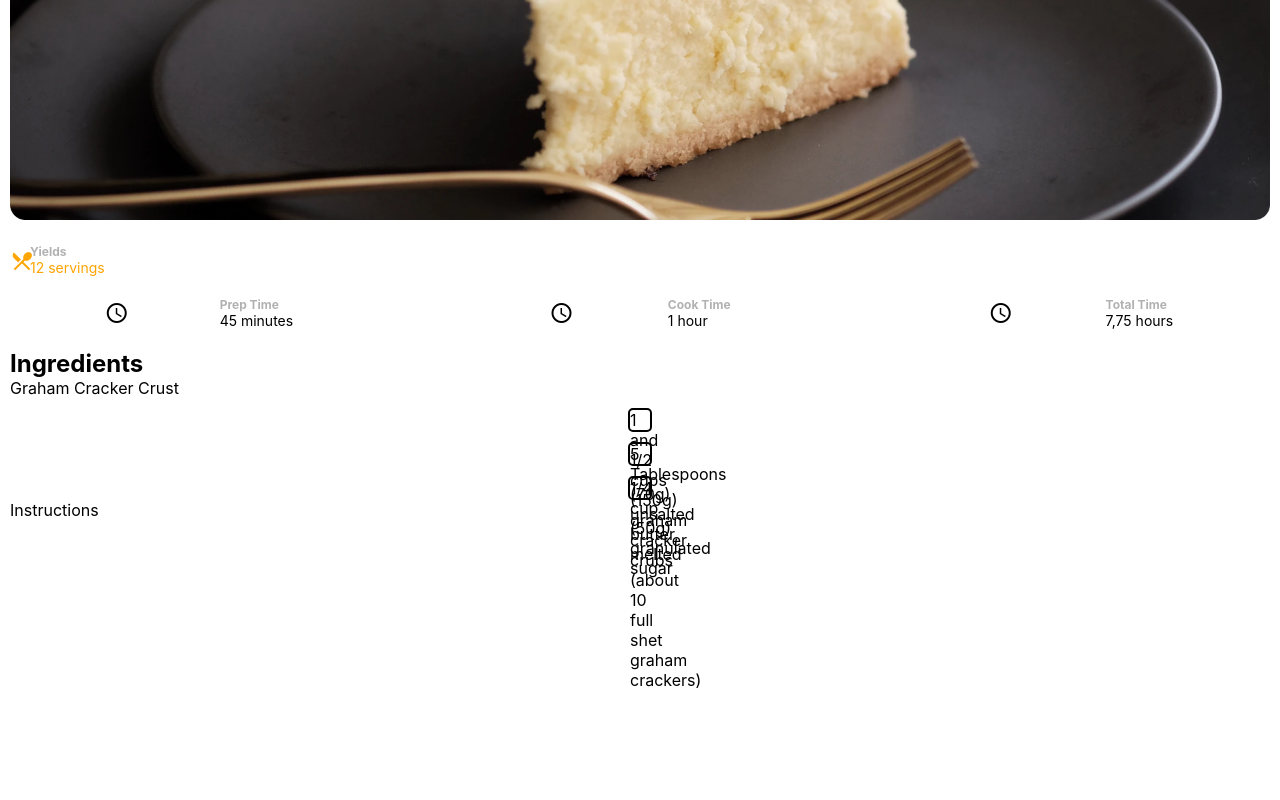
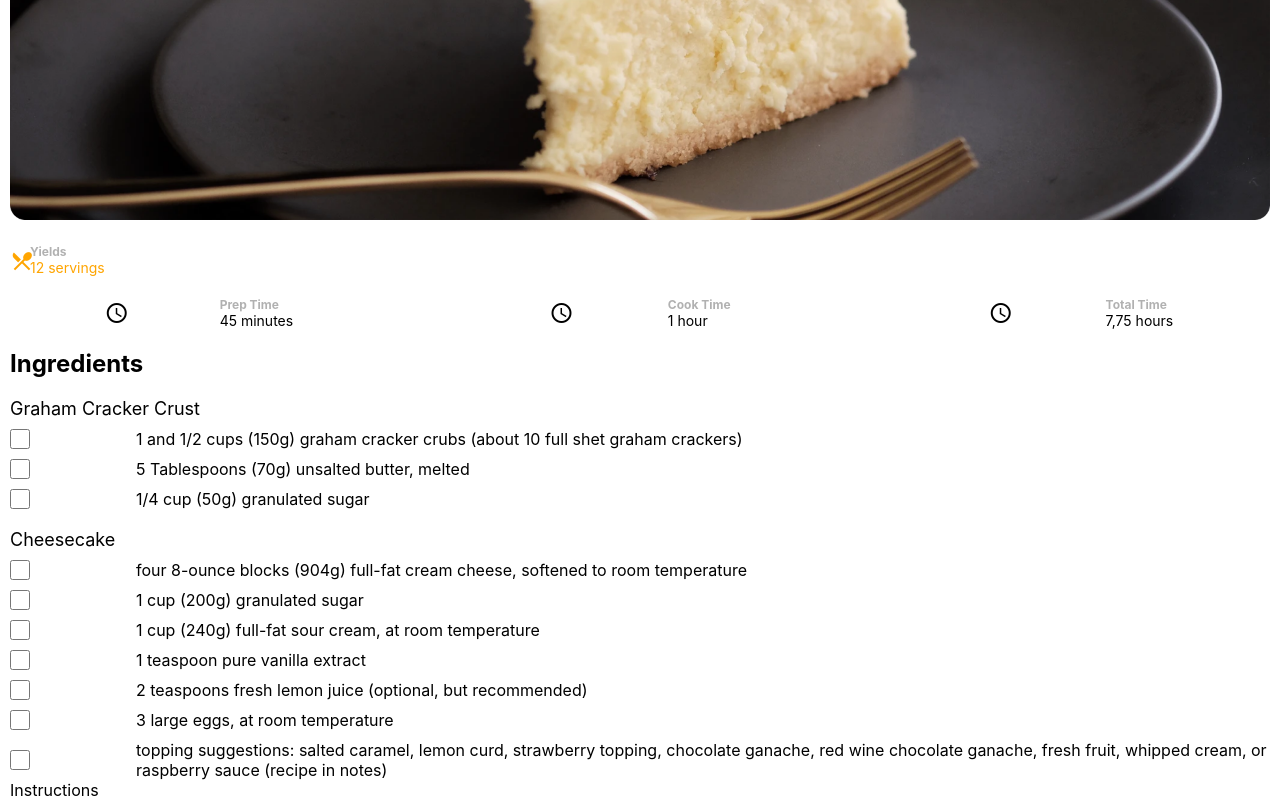
Before and after one commit to LuisDGracia/recipe-page, a React (Create React App) app: page / in a window 1280 px wide. Shown: the part 505-1305 px from the top of the page. Before the commit the page ends 1195 px from the top, so only its background shows below. Built offline with nearby package versions, Linux system fonts and the light colour scheme.

Commit message:
Ingredients Done

```diff
--- a/src/components/Ingredients/IngredientStyled.jsx
+++ b/src/components/Ingredients/IngredientStyled.jsx
@@ -1,17 +1,23 @@
 import styled from 'styled-components'
 
 const IngredientsContainer = styled.div`
-  width: 100%;
+	width: 100%;
 
-  margin-top: 20px;
+	margin-top: 20px;
 
-  order: 2;
+	order: 2;
 `
 
 const IngredientsList = styled.ul`
-  padding: 0;
+	padding: 0;
 
-  list-style: none;
+	list-style: none;
 `;
 
-export { IngredientsContainer, IngredientsList };
+const Tittle = styled.p`
+	margin: 0;
+	font-size: 18px;
+	font-weight: 400;
+`
+
+export { IngredientsContainer, IngredientsList, Tittle };
--- a/src/components/Ingredients/Ingredients.jsx
+++ b/src/components/Ingredients/Ingredients.jsx
@@ -1,24 +1,58 @@
-import { IngredientsContainer, IngredientsList } from "./IngredientStyled";
+import { IngredientsContainer, IngredientsList, Tittle } from "./IngredientStyled";
 import ListItem from "./Util/List";
 
 export default function Ingredients() {
 	return (
 		<IngredientsContainer>
 			<h2>Ingredients</h2>
-			<p>Graham Cracker Crust</p>
+
+			<br />
+			<Tittle>Graham Cracker Crust</Tittle>
 
 			<IngredientsList>
 				<ListItem
-					id="crubs"
-					ingredient="1 and 1/2 cups (150g) graham cracker crubs (about 10 full shet graham crackers)" />
+					id={0}
+					ingredient="1 and 1/2 cups (150g) graham cracker crubs (about 10 full shet graham crackers)"
+				/>
 
 				<ListItem
-					id="butter"
-					ingredient="5 Tablespoons (70g) unsalted butter, melted" />
+					id={1}
+					ingredient="5 Tablespoons (70g) unsalted butter, melted"
+				/>
+
+				<ListItem id={2} ingredient="1/4 cup (50g) granulated sugar" />
+			</IngredientsList>
+
+			<br />
+
+			<Tittle>Cheesecake</Tittle>
+
+			<IngredientsList>
+				<ListItem
+					id={3}
+					ingredient="four 8-ounce blocks (904g) full-fat cream cheese, softened to room temperature"
+				/>
+
+				<ListItem id={4} ingredient="1 cup (200g) granulated sugar" />
 
 				<ListItem
-					id="sugar"
-					ingredient="1/4 cup (50g) granulated sugar" />
+					id={5}
+					ingredient="1 cup (240g) full-fat sour cream, at room temperature"
+				/>
+
+				<ListItem id={6} ingredient="1 teaspoon pure vanilla extract" />
+
+				<ListItem
+					id={7}
+					ingredient="2 teaspoons fresh lemon juice (optional, but recommended)"
+				/>
+
+				<ListItem id={8} ingredient="3 large eggs, at room temperature" />
+
+				<ListItem
+					id={9}
+					ingredient="topping suggestions: salted caramel, lemon curd, strawberry topping, chocolate ganache, red wine chocolate ganache, fresh fruit, whipped cream, or raspberry sauce (recipe in notes) "
+				/>
 			</IngredientsList>
 		</IngredientsContainer>
 	);
--- a/src/components/Ingredients/Util/List.jsx
+++ b/src/components/Ingredients/Util/List.jsx
@@ -1,5 +1,5 @@
 import { useState } from 'react';
-import { IngredientItem, CheckBox, Label, Text } from './ListStyled'
+import { IngredientItem, CheckBox, Label } from './ListStyled'
 
 export default function ListItem({ ingredient, id }) {
 
@@ -12,8 +12,8 @@ export default function ListItem({ ingredient, id }) {
 
 	return (
 		<IngredientItem >
+			<CheckBox type="checkbox" id={id} checked={check} onChange={ () => onChangeHandler() } />
 			<Label htmlFor={id} >{ ingredient }</Label>
-			<CheckBox type="checkbox" id={id} checked onChange={ () => onChangeHandler() } />
 		</IngredientItem>
 	);
 }
--- a/src/components/Ingredients/Util/ListStyled.jsx
+++ b/src/components/Ingredients/Util/ListStyled.jsx
@@ -4,35 +4,26 @@ const IngredientItem = styled.li`
 	margin-top: 10px;
 
 	display: flex;
-	justify-content: space-evenly;
+	justify-content: space-between;
 	align-items: center;
 `;
 
 const Label = styled.label`
-	width: 20px;
-	height: 20px;
-
-	border: 2px solid black;
-	border-radius: 5px;
-
+	width: 90%;
 	display: inline-block;
 `;
 
 const CheckBox = styled.input`
-  position: absolute;
-  top: -100%;
+	position: relative;
 
-  visibility: hidden;
+	width: 20px;
+	height: 20px;
 
-  &:checked + ${Label} {
-    background-color: black;
-  }
+	&:checked + ${Label} {
+		color: rgba( 0, 0, 0, 0.2 );
+		text-decoration: line-through;
+		text-decoration-color: black;
+	}
 `;
 
-const Text = styled.p`
-	width: calc( 100% - 24px );
-
-	display: inline-block;
-`
-
-export { IngredientItem, CheckBox, Label, Text }
+export { IngredientItem, CheckBox, Label }
```
Also changed, not shown: 1 other file (tests, documents, lock files or other folders).
